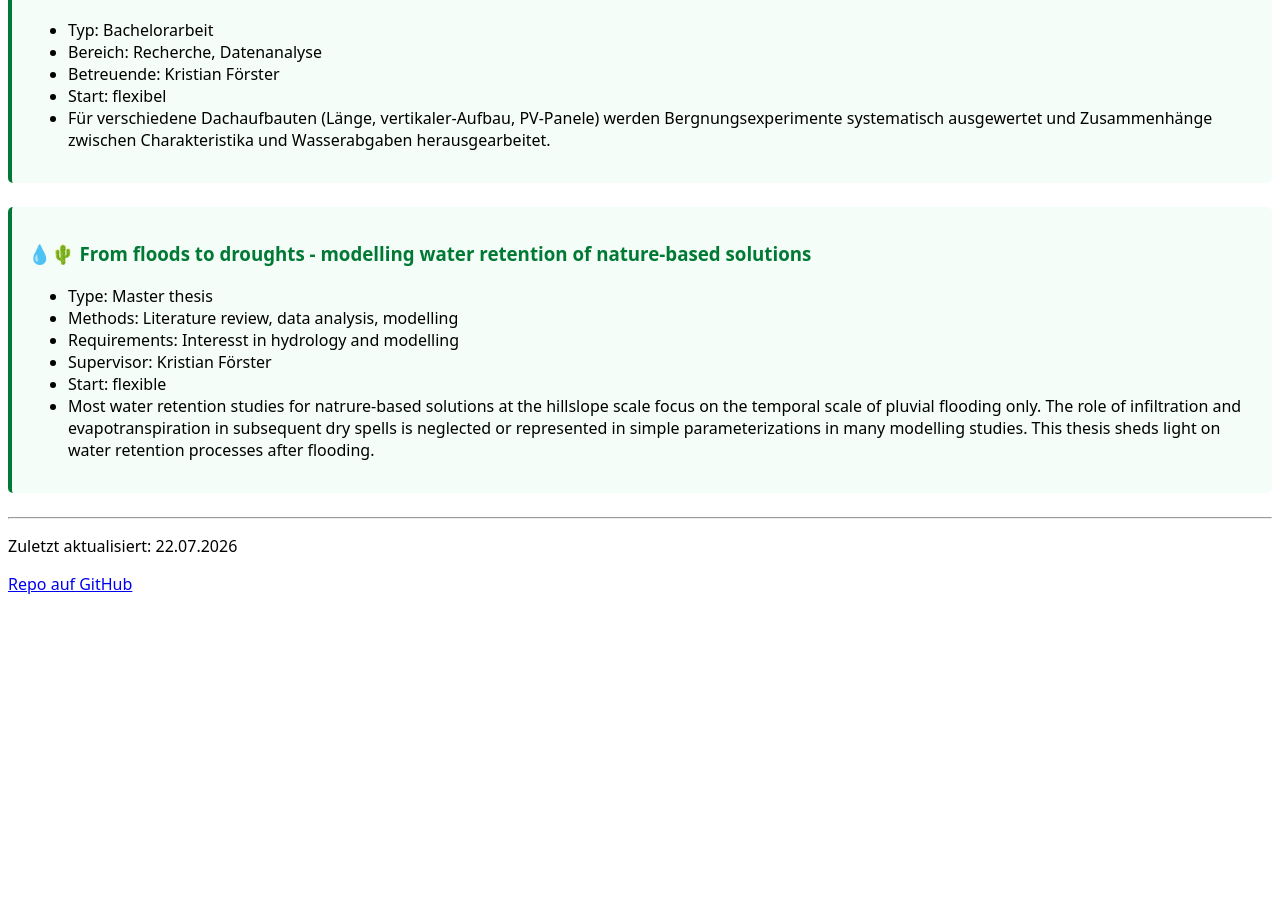
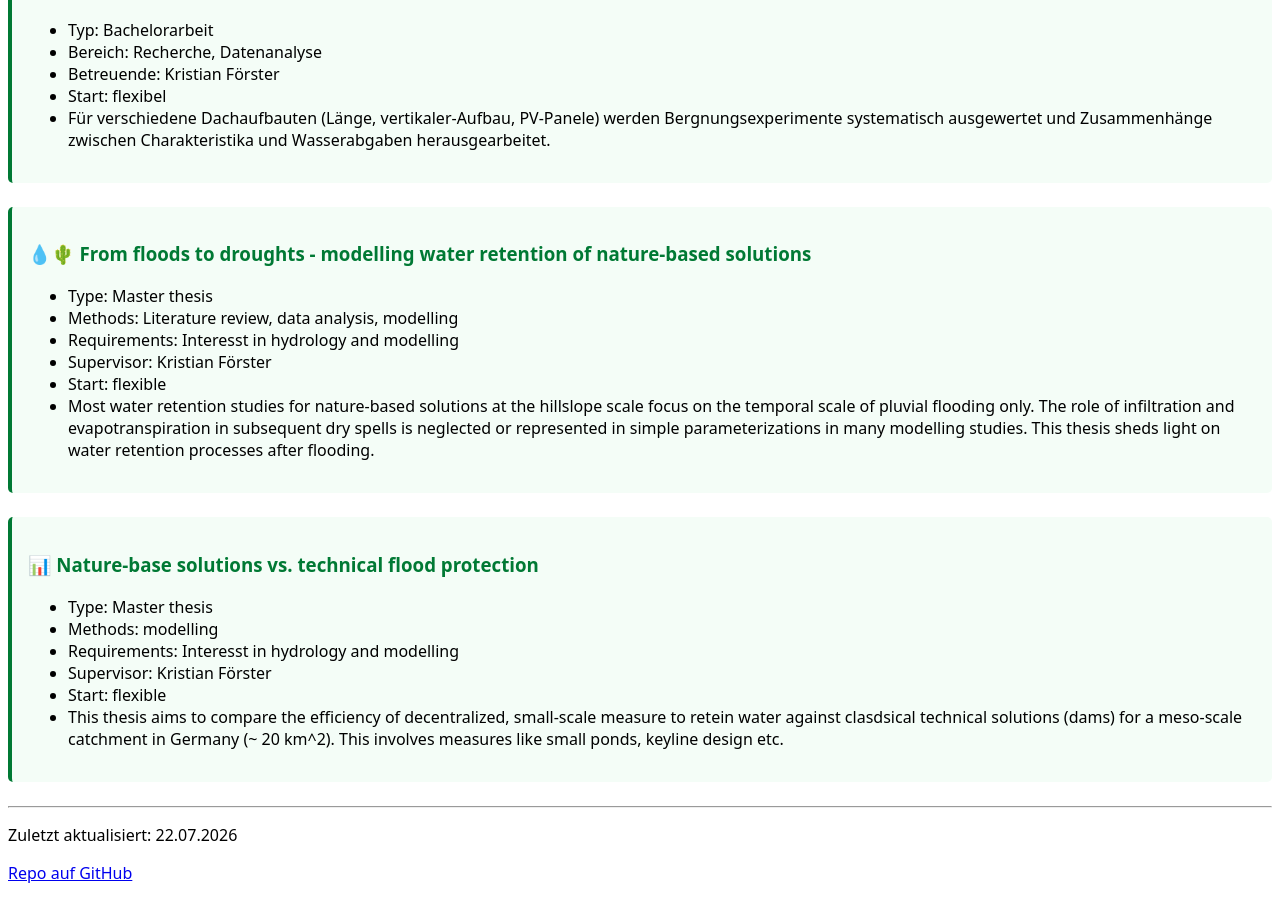
Before and after one commit to kristianfoerster/hswt-cch, a Jekyll site: the page built from index.md, in a window 1280 px wide and 900 px high, scrolled down 686 px. Built offline with Jekyll 4.4.1, drawn with Linux system fonts in a browser that asks for light colours; our own code applies the rules of GitHub Pages for plain Markdown files; before the commit the page ends 1297 px from its top, so only the background shows below that.

Commit message:
Update index.md

```diff
--- a/index.md
+++ b/index.md
@@ -52,6 +52,17 @@
 * Requirements: Interesst in hydrology and modelling
 * Supervisor: Kristian Förster
 * Start: flexible
-* Most water retention studies for natrure-based solutions at the hillslope scale focus on the temporal scale of pluvial flooding only. The role of infiltration and evapotranspiration in subsequent dry spells is neglected or represented in simple parameterizations in many modelling studies. This thesis sheds light on water retention processes after flooding.
+* Most water retention studies for nature-based solutions at the hillslope scale focus on the temporal scale of pluvial flooding only. The role of infiltration and evapotranspiration in subsequent dry spells is neglected or represented in simple parameterizations in many modelling studies. This thesis sheds light on water retention processes after flooding.
 
 </div>
+
+<div class="thema master" markdown="1">
+### 📊 Nature-base solutions vs. technical flood protection
+* Type: Master thesis
+* Methods: modelling
+* Requirements: Interesst in hydrology and modelling
+* Supervisor: Kristian Förster
+* Start: flexible
+* This thesis aims to compare the efficiency of decentralized, small-scale measure to retein water against clasdsical technical solutions (dams) for a meso-scale catchment in Germany (~ 20 km^2). This involves measures like small ponds, keyline design etc.
+
+</div>
```
